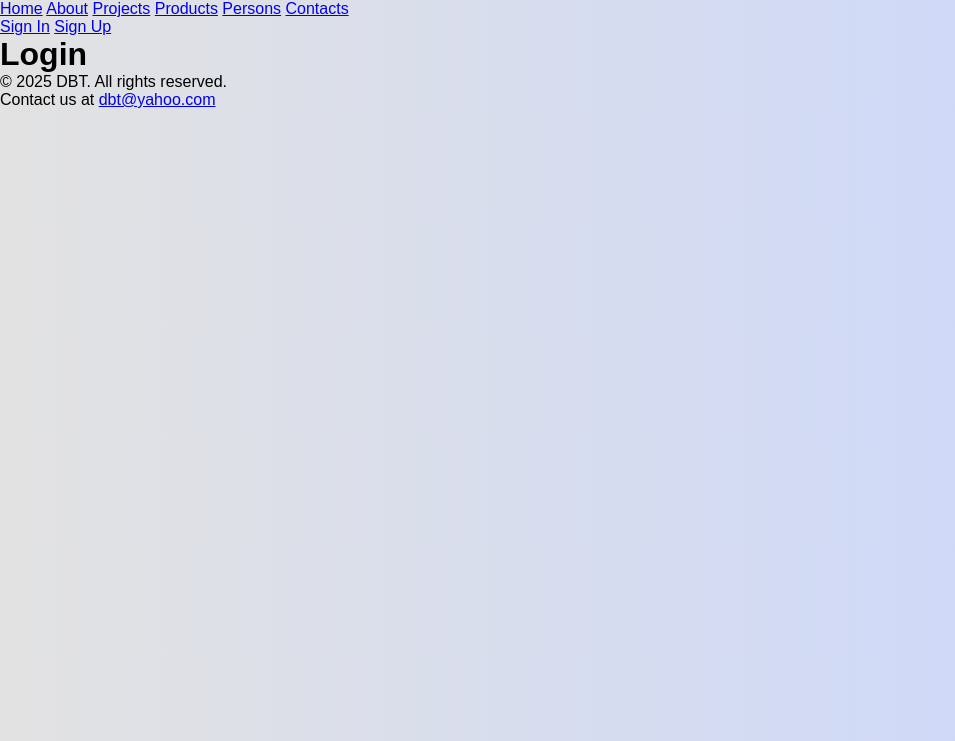
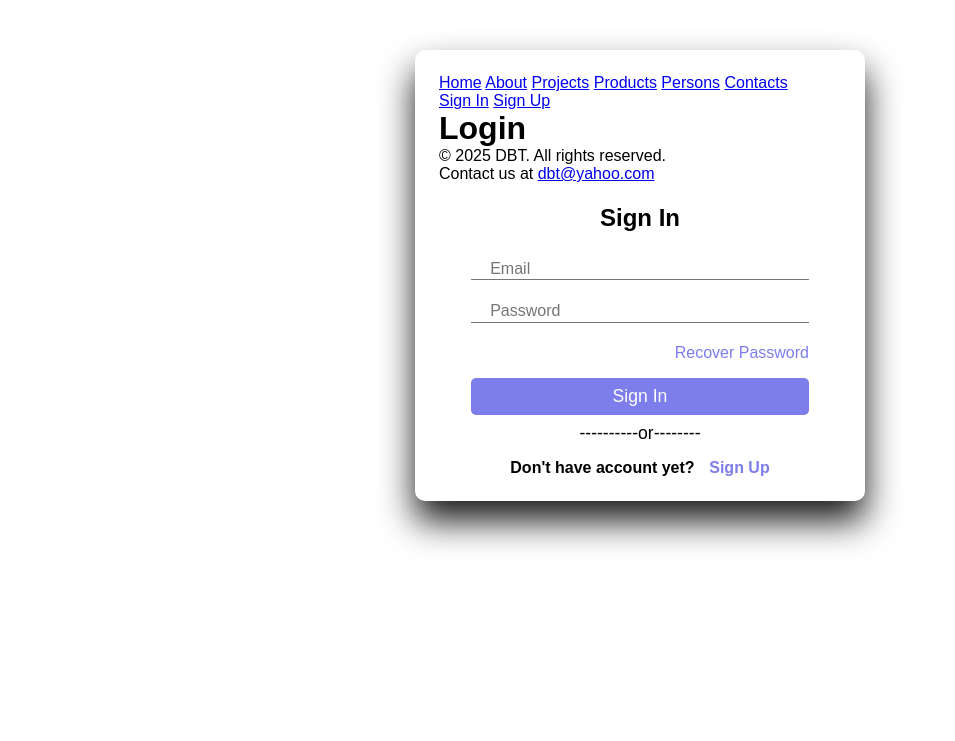
Before and after one commit to Diana2l/web-dev, a PHP site: page /login.php in a window 1280 px wide. Shown: the top 741 px of the page, without its empty margins (0-955 px from the left). Run offline with PHP 8.4, Linux system fonts and the light colour scheme.

Commit message:
updated login code

```diff
--- a/login.php
+++ b/login.php
@@ -1,45 +1,41 @@
 <?php
-    require 'config/dbConnect.php';
+    require 'dbConnect.php';
     require 'includes/header.php';
     require 'includes/nav.php';
     require 'includes/footer.php';
 ?>
-
-
-
 <!DOCTYPE html>
 <html lang="en">
 <head>
     <meta charset="UTF-8">
     <meta name="viewport" content="width=device-width, initial-scale=1.0">
-    <title>Register & Login</title>
-    <link rel="stylesheet" href="https://cdnjs.cloudflare.com/ajax/libs/font-awesome/6.5.1/css/all.min.css">
     <link rel="stylesheet" href="style.css">
 </head>
-<body>
-    <div class="container" id="signup" style="display:none;">
-      <h1 class="form-title">Register</h1>
+<body
+ <div class="container" id="signIn">
+        <h1 class="form-title">Sign In</h1>
         <form method="post" action="register.php">
           <div class="input-group">
-           <i class="fas fa-user"></i>
-           <input type="text" name="fName" id="fName" placeholder="First Name" required>
-           <label for="fname">First Name</label>
-        </div>
-        <div class="input-group">
-            <i class="fas fa-user"></i>
-            <input type="text" name="lName" id="lName" placeholder="Last Name" required>
-            <label for="lName">Last Name</label>
-        </div>
-        <div class="input-group">
-            <i class="fas fa-envelope"></i>
               <input type="email" name="email" id="email" placeholder="Email" required>
               <label for="email">Email</label>
           </div>
           <div class="input-group">
-            <i class="fas fa-lock"></i>
               <input type="password" name="password" id="password" placeholder="Password" required>
               <label for="password">Password</label>
           </div>
-       <input type="submit" class="btn" value="Sign Up" name="signUp">
+          <p class="recover">
+            <a href="#">Recover Password</a>
+          </p>
+         <input type="submit" class="btn" value="Sign In" name="signIn">
         </form>
-      <p class="or"></p>
+        <p class="or">
+          ----------or--------
+        </p>
+        <div class="links">
+          <p>Don't have account yet?</p>
+          <button id="signUpButton">Sign Up</button>
+        </div>
+      </div>
+      <script src="script.js"></script>
+</body>
+</html>
```
Lines whose indentation alone changed are shown as unchanged.
